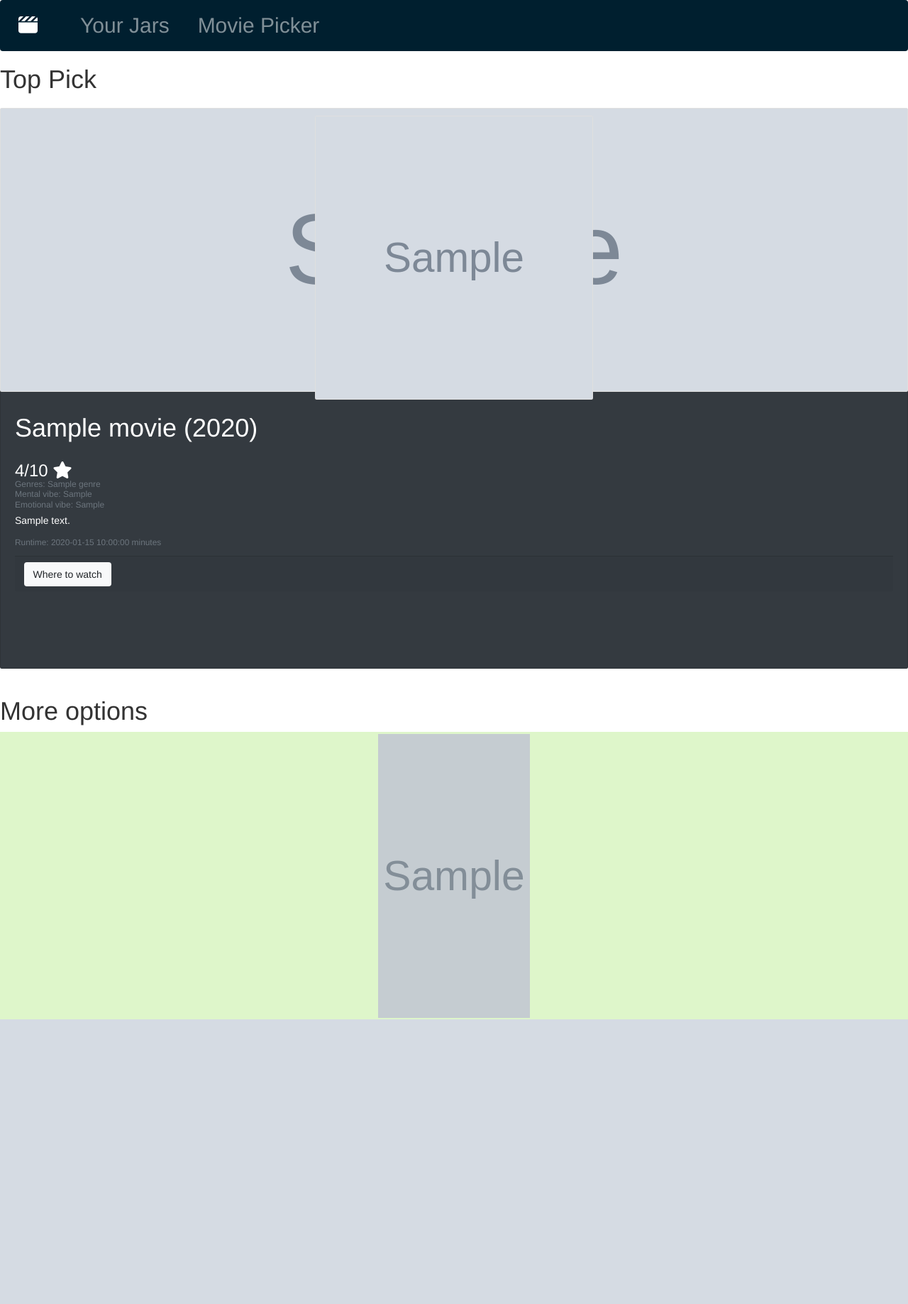
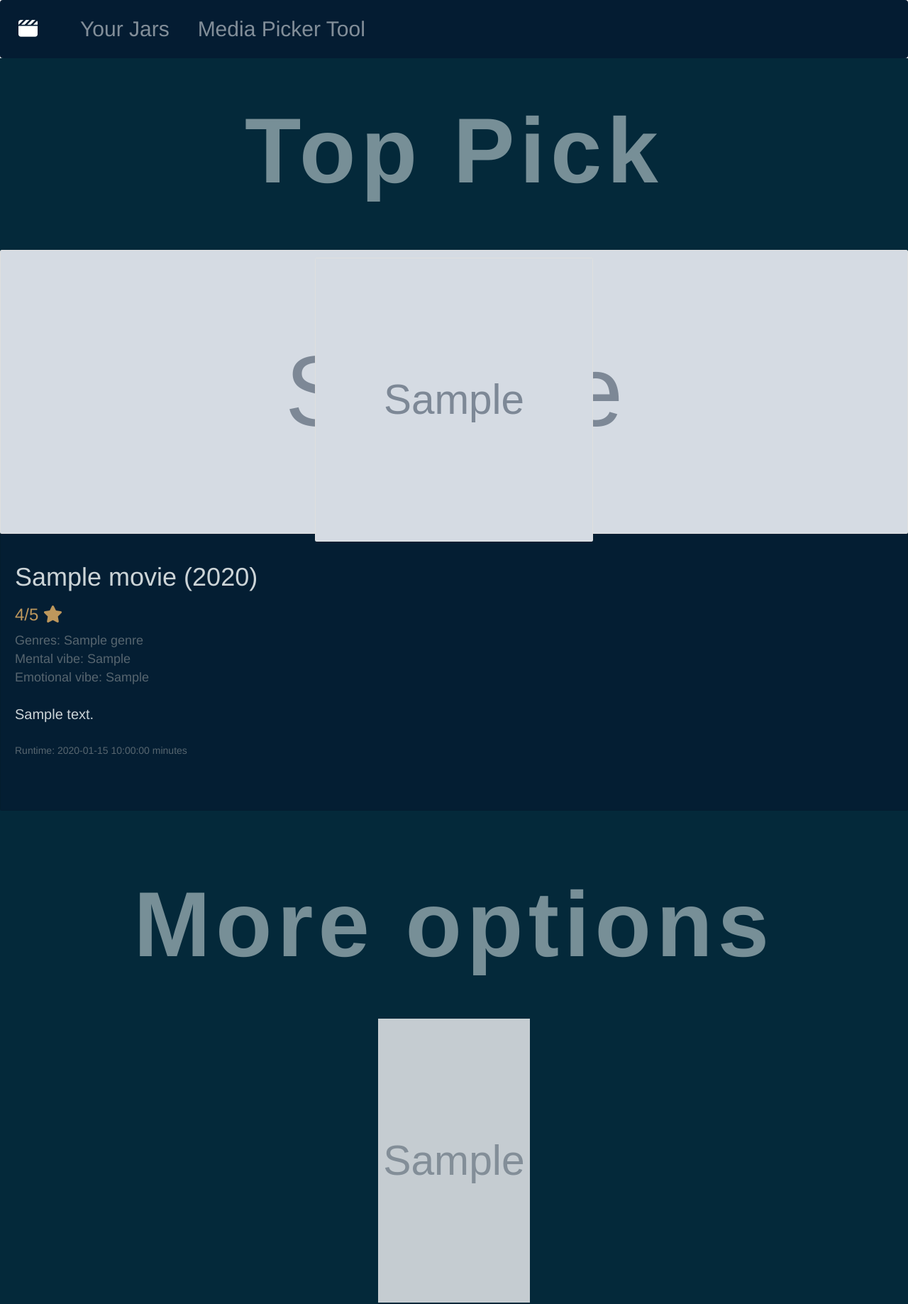
Before and after one commit to anagelberg/movie-picker, a Flask app: template templates/movie_picker.html in a window 1280 px wide. Shown: the whole page at 71% size. Before the commit the page ends 1436 px from the top, so only its background shows below. Run offline with Flask 3, Linux system fonts and the light colour scheme; the template is opened without the code that fills it: values that come from a table or form of the project are taken from there, most other values are stand-ins (such as "Sample title", 1, 10 or a date in 2020); grey boxes marked "Sample" are stand-in pictures; parts of the project's set-up code (start-up, migrations or seed data) failed here and were passed over; some libraries are stand-ins or nearby versions.

Commit message:
Finish styling

```diff
--- a/main.py
+++ b/main.py
@@ -2,20 +2,7 @@ from flask import render_template, redirect, url_for, request
 from app import db, Movie, MovieList, app
 from manager import DbManager, SearchManager
 import subprocess
-import os
 
-# NECESSARY
-# TODO: (begin_) Make PRETTY
-
-# Nice-to-haves
-# TODO: talk to letterboxd
-
-# When ready to publish: FRIDAY
-# TODO: Requirements file
-# TODO: Make comments on code
-# TODO: Make instructional README / best practice for launch
-# TODO: Download on Jesse's computer
-# TODO: Add to Portfolio :)
 
 # db.drop_all()
 db.create_all()
@@ -154,8 +141,6 @@ def delete_movie_list(watchlist_id):
 
 @app.route("/movie_jar", methods=["GET", "POST"])
 def movie_jar():
-    # TODO: make max runtime dynamic
-    # TODO: add genres into it
     db_manager.get_data(all_movies=Movie.query.all(), all_watchlists=MovieList.query.all())
     if request.method == "POST":
         db_manager.filter_movies(request.form)
@@ -163,10 +148,10 @@ def movie_jar():
                                movies=db_manager.filtered_movies)
     return render_template("movie_picker.html",
                            genres=db_manager.all_genres,
-                           watchlists=db_manager.all_watchlists)
-
-
-
+                           watchlists=db_manager.all_watchlists,
+                           ave_runtime=round(sum(db_manager.all_runtimes) / len(db_manager.all_runtimes)),
+                           max_runtime=max(db_manager.all_runtimes),
+                           min_runtime=min(db_manager.all_runtimes))
 
 
 if __name__ == '__main__':
--- a/manager.py
+++ b/manager.py
@@ -12,6 +12,7 @@ class DbManager:
         self.all_watchlists = None
         self.movie_to_update = None
         self.all_id_list = []
+        self.all_runtimes = None
 
     def get_data(self, all_movies, all_watchlists):
         for movie in all_movies:
@@ -19,6 +20,7 @@ class DbManager:
                 if genre.strip() not in self.all_genres:
                     self.all_genres.append(genre.strip())
         self.all_watchlists = [li.name for li in all_watchlists]
+        self.all_runtimes = [movie.run_time for movie in all_movies]
 
     def filter_movies(self, form_data):
         from app import Movie, MovieList
@@ -92,7 +94,6 @@ class SearchManager:
         elif self.media_data['belongs_to_collection']:
             self.media_data["poster_url"] = self.media_data['belongs_to_collection']['poster_path']
         else:
-            # TODO: make a placeholder?
             self.media_data["poster_url"] = None
 
         genre_list = [genre["name"] for genre in self.media_data["genres"]]
--- /dev/null
+++ b/static/css/card-styles.css
@@ -0,0 +1,94 @@
+.card {
+	 background-color: #939F9A;
+	 cursor: pointer;
+	 width: calc(33% - 3rem);
+	 min-width: calc(33% - 3rem);
+	 height: 400px;
+	 min-height: 400px;
+	 perspective: 1000px;
+	 margin: 1rem auto;
+	 position: relative;
+}
+
+ @media screen and (max-width: 800px) {
+	 .card {
+		 width: calc(50% - 3rem);
+	}
+}
+ @media screen and (max-width: 500px) {
+	 .card {
+		 width: 100%;
+	}
+}
+
+ .front, .back, .top-pick {
+	 display: flex;
+	 background-position: center;
+	 background-size: cover;
+	 text-align: center;
+	 justify-content: center;
+	 align-items: center;
+	 position: absolute;
+	 height: 100%;
+	 width: 100%;
+	 -webkit-backface-visibility: hidden;
+	 backface-visibility: hidden;
+	 transform-style: preserve-3d;
+	 transition: ease-in-out 600ms;
+}
+ .front, .top-pick, .add_movie {
+	 background-size: cover;
+	 padding: 0rem;
+	 font-size: 1.618rem;
+	 font-weight: 600;
+	 overflow: hidden;
+}
+ .front:before {
+	 position: absolute;
+	 display: block;
+	 content: '';
+	 top: 0;
+	 left: 0;
+	 right: 0;
+	 bottom: 0;
+	 background-color: #939F9A;
+	 opacity: 0.25;
+	 z-index: -1;
+}
+
+ .card:hover .front {
+	 transform: rotateY(180deg);
+}
+ .card:nth-child(even):hover .front {
+	 transform: rotateY(-180deg);
+}
+ .back {
+	 background: #fff;
+	 transform: rotateY(-180deg);
+	 padding: 0 1rem;
+}
+ .card:hover .back {
+	 transform: rotateY(0deg);
+}
+ .card:nth-child(even) .back {
+	 transform: rotateY(180deg);
+}
+ .card:nth-child(even):hover .back {
+	 transform: rotateY(0deg);
+}
+
+.card-horizontal {
+  display: flex;
+  flex: 1 1 auto;
+}
+
+
+.card-horizontal img {
+    height:100%;
+    width:100%;
+    overflow:hidden;
+}
+
+.card-horizontal .card-body {
+    padding:0;
+}
--- a/static/css/styles.css
+++ b/static/css/styles.css
@@ -1,20 +1,12 @@
-
- .content {
-	 display: flex;
-	 margin: 0;
-	 justify-content: center;
-	 align-items: center;
-	 flex-wrap: wrap;
+html, body, .container, .background {
+    background-color: #04293A;
 }
 
+.container {
+    margin: 0;
+}
 
- p.overview {
-	 font-size: 12px;
-	 height: 100px;
-	 width: 100%;
-	 overflow: hidden;
-	 text-overflow: ellipsis;
-}
+/* headings */
  .heading {
 	 width: 100%;
 	 font-weight: 900;
@@ -22,168 +14,88 @@
 	 letter-spacing: 0.1ch;
 	 line-height: 2;
 	 padding-bottom: 0;
-	 margin: 1rem 0 1rem auto;
+	 margin: 3rem 0 3rem auto;
 }
 
 .my-top-header {
-    background-color: #001F2F;
-    opacity: .9;
+    background-color: #04293A;
     padding: 20px 0 0;
     margin: 0;
 }
 
 .big-heading {
     font-size: 13rem;
-    color: #6F6A95;
+    color: #778f97;
     font-style: bold;
     text-align: center;
     justify-content: center;
     margin:0;
 }
 
-
-
- .description {
-	 width: 100%;
-	 margin-top: 0;
-	 margin-left: 1rem;
-	 margin-bottom: 3rem;
-}
-
-.delete-button {
-    margin: 2rem;
-}
-
-
- .card {
-	 background-color: #939F9A;
-	 cursor: pointer;
-	 width: calc(33% - 3rem);
-	 min-width: calc(33% - 3rem);
-	 height: 400px;
-	 min-height: 400px;
-	 perspective: 1000px;
-	 margin: 1rem auto;
-	 position: relative;
-}
- @media screen and (max-width: 800px) {
-	 .card {
-		 width: calc(50% - 3rem);
-	}
-}
- @media screen and (max-width: 500px) {
-	 .card {
-		 width: 100%;
-	}
-}
-
-.form-check-label{
-       padding-left: 2rem;
-}
-
-
- .front, .back, .top-pick {
-	 display: flex;
-	 background-position: center;
-	 background-size: cover;
-	 text-align: center;
-	 justify-content: center;
-	 align-items: center;
-	 position: absolute;
-	 height: 100%;
-	 width: 100%;
-	 -webkit-backface-visibility: hidden;
-	 backface-visibility: hidden;
-	 transform-style: preserve-3d;
-	 transition: ease-in-out 600ms;
-}
- .front, .top-pick, .add_movie {
-	 background-size: cover;
-	 padding: 0rem;
-	 font-size: 1.618rem;
-	 font-weight: 600;
-	 overflow: hidden;
-}
- .front:before {
-	 position: absolute;
-	 display: block;
-	 content: '';
-	 top: 0;
-	 left: 0;
-	 right: 0;
-	 bottom: 0;
-	 background-color: #939F9A;
-	 opacity: 0.25;
-	 z-index: -1;
-}
-
-.add_movie {
-    opacity: .5;
-	z-index: -1;
-	border-style: dashed;
-	color: #000000;
-    display: flex;
-	text-align: center;
-	justify-content: center;
-	align-items: center;
-	position: absolute;
-	height: 100%;
-	width: 100%;
-}
-
-.add_movie:hover {
-    opacity: 1;
-    background-color: #f1f1f1;
-}
-
-
- .card:hover .front {
-	 transform: rotateY(180deg);
-}
- .card:nth-child(even):hover .front {
-	 transform: rotateY(-180deg);
-}
- .back {
-	 background: #fff;
-	 transform: rotateY(-180deg);
-	 padding: 0 1rem;
-}
- .card:hover .back {
-	 transform: rotateY(0deg);
-}
- .card:nth-child(even) .back {
-	 transform: rotateY(180deg);
-}
- .card:nth-child(even):hover .back {
-	 transform: rotateY(0deg);
-}
-
-
-.card-horizontal {
-  display: flex;
-  flex: 1 1 auto;
+.minor_page_heading, .page_text, hr {
+    color: #778f97;
 }
 
 
 
-
-.card-horizontal img {
-    height:100%;
-    width:100%;
-    overflow:hidden;
+/* buttons */
+.btn {
+    background-color: #ECB365;
+    color: c;
 }
 
-.card-horizontal .card-body {
-    padding:0;
+.btn:hover, .btn:disabled{
+    background-color: #064663;
 }
 
-.container.add {
-    margin-top: 40px;
-    margin-bottom: 20px;
+.modal-btn{
+    background-color: #064663;
+    color: #fff;
+    margin: 2rem 0;
+    padding: 2rem;
 }
-.container-fluid {
- background-color: #DEF6CA;
- margin: 0;
+
+.modal-btn:hover, .modal-btn:disabled{
+    background-color: #ECB365;
+}
+
+/* delete movie jar button */
+.delete-button {
+    color: #064663;
+    font-size: 4rem;
+    margin: 3rem;
+}
+
+.delete-button:hover {
+    color: #ECB365;
+}
+
+
+/* navbar */
+.my_navbar {
+    background-color: #041C32;
+    margin: 0;
+    padding: 10px;
+}
+
+
+/* card display text */
+.card-buttons {
+    position: absolute;
+    right: 20px;
+    top: 20px;
+}
+
+.rating_display {
+    color: #ECB365;
+}
+
+.title {
+	 font-weight: bold;
+	 font-size: 2rem;
+}
+.run_time {
+    font-size:1rem;
 }
 
 .icon-button {
@@ -195,50 +107,59 @@
     color: #001F2F;
 }
 
-.card-buttons {
-    position: absolute;
-    right: 20px;
-    top: 20px;
+ p.overview {
+	 font-size: 12px;
+	 height: 80px;
+	 width: 100%;
+	 overflow: hidden;
+	 text-overflow: ellipsis;
+}
+
+.top-pick-card {
+    opacity: 0.8;
+    top:-20px;
+    z-index:0;
+    overflow:hidden;
+    background-color: #041C32;
+
 }
 
 
-
-
-
-
-.my_navbar {
-    background-color: #001F2F;
-    margin: 0;
-    padding: 10px;
+/* add movie card */
+.add_movie {
+    opacity: .5;
+	border-style: dashed;
+	color: #04293A;
+    /*display: flex;*/
+	text-align: center;
+	justify-content: center;
+	align-items: center;
+	position: absolute;
+	padding: 30px;
+	height: 100%;
+	width: 100%;
 }
 
-
-
-.rating_display {
-    color: #E4BB23;
-}
-.review {
-    font-style: italic;
-}
- .movie_gens {
-	 font-size: 11.5px;
-}
- .title {
-	 font-weight: bold;
-	 font-size: 1.1rem;
+.add_movie:hover, .new-movie-jar-button:hover {
+    background-color: #ECB365;
+    opacity: 1;
+    color: #000;
 }
 
-.run_time {
-    font-size:.7rem;
-}
- .release_date {
-	 font-weight: normal;
+.add_mp_circle{
+    text-align: center;
+    position: absolute;
+    top: 50%;
+    left: 0;
+    right: 0;
+    margin: auto;
+    transform: translateY(-50%);
 }
 
+/* COLLAPSIBLE */
 
-/* Style the button that is used to open and close the collapsible content */
-.collapsible {
-  background-color: #001F2F;
+.collapsible, .new-movie-jar-button { /* button styling */
+  background-color: #041C32;
   color: #778f97;
   cursor: pointer;
   padding: 20px 70px;
@@ -250,37 +171,50 @@
   font-size: 3rem;
 }
 
-/* Add a background color to the button if it is clicked on (add the .active class with JS), and when you move the mouse over it (hover) */
-.active, .collapsible:hover {
-  opacity: 0.9;
+
+.new-movie-jar-button {
+    background-color: #fff;
+    border-style: dashed;
+    opacity: 0.85;
 }
 
-/* Style the collapsible content. Note: hidden by default */
+
+.active, .collapsible:hover{ /* hover color change */
+  background-color: #064663;
+}
+
+
 .content {
-  padding: 0;
-  max-height: 0;
-  overflow: hidden;
-  transition: max-height 0.2s ease-out;
+	 display: flex;
+	 margin: 0;
+	 justify-content: center;
+	 align-items: center;
+	 flex-wrap: wrap;
+	 padding: 0;
+     max-height: 0;
+     overflow: hidden;
+     transition: max-height 0.2s ease-out;
 }
 
 .collapsible:after {
-  content: '\02795'; /* Unicode character for "plus" sign (+) */
+  content: '\02795'; /* Unicode (+) */
   font-size: 3rem;
   float: right;
   margin-left: 5px;
 }
 
 .active:after {
-  content: "\2796"; /* Unicode character for "minus" sign (-) */
+  content: "\2796"; /* Unicode (-) */
 }
 
-
+/* star rating form */
 .rating {
   display: inline-block;
   position: relative;
   height: 50px;
   line-height: 50px;
   font-size: 50px;
+  margin:0;
 }
 
 .rating label {
@@ -328,15 +262,38 @@
 }
 
 .rating label:last-child .icon {
-  color: #000;
+  color: #041C32;
 }
 
 .rating:not(:hover) label input:checked ~ .icon,
 .rating:hover label:hover input ~ .icon {
-  color: #09f;
+  color: #ECB365;
 }
 
 .rating label input:focus:not(:checked) ~ .icon:last-child {
-  color: #000;
-  text-shadow: 0 0 5px #09f;
+  color: #041C32;
+  text-shadow: 0 0 5px #ECB365;
 }
+
+
+/* other */
+.form-group {
+    margin: 30px 0;
+}
+
+hr {
+    margin:30px;
+}
+
+.form-check-label{
+       padding-left: 2rem;
+}
+
+.container.add {
+    margin-top: 40px;
+    margin-bottom: 20px;
+}
+.container-fluid {
+ background-color: #04293A;
+ margin: 0;
+}
--- a/templates/header.html
+++ b/templates/header.html
@@ -6,9 +6,9 @@
   <link rel="stylesheet" href="https://cdn.jsdelivr.net/npm/bootstrap@4.0.0/dist/css/bootstrap.min.css" integrity="sha384-Gn5384xqQ1aoWXA+058RXPxPg6fy4IWvTNh0E263XmFcJlSAwiGgFAW/dAiS6JXm" crossorigin="anonymous">
   <script src="https://kit.fontawesome.com/998dc97c92.js" crossorigin="anonymous"></script>
   <link rel="stylesheet" href="https://cdnjs.cloudflare.com/ajax/libs/font-awesome/5.14.0/css/all.min.css" integrity="sha512-1PKOgIY59xJ8Co8+NE6FZ+LOAZKjy+KY8iq0G4B3CyeY6wYHN3yt9PW0XpSriVlkMXe40PTKnXrLnZ9+fkDaog==" crossorigin="anonymous" />
+<link rel="stylesheet" href="{{ url_for('static', filename='css/card-styles.css') }}">
+<link rel="stylesheet" href="https://stackpath.bootstrapcdn.com/bootstrap/4.5.0/css/bootstrap.min.css">
 <link rel="stylesheet" href="{{ url_for('static', filename='css/styles.css') }}">
-<link rel="stylesheet" href="https://stackpath.bootstrapcdn.com/bootstrap/4.5.0/css/bootstrap.min.css">
-
 {% endblock %}
 
 {% block scripts %}
@@ -33,7 +33,7 @@
         <a class="nav-link" style="font-size: 3rem; padding: 2rem;" href="{{ url_for('home') }}">Your Jars</a>
       </li>
       <li class="nav-item">
-        <a class="nav-link" style="font-size: 3rem; padding: 2rem; " href="{{ url_for('movie_jar')}}">Movie Picker</a>
+        <a class="nav-link my-nav-link" style="font-size: 3rem; padding: 2rem; " href="{{ url_for('movie_jar')}}">Media Picker Tool</a>
       </li>
       </li>
     </ul>
--- a/templates/movie_picker.html
+++ b/templates/movie_picker.html
@@ -6,76 +6,78 @@
 {% endblock %}
 
 {% block content %}
+<div class="background">
+
+
 {% if not movies %}
 <!-- Modal -->
 <div id="filter_modal" class="modal fade">
     <div class="modal-dialog">
         <div class="modal-content">
             <div class="modal-header">
-                <h5 class="modal-title">Movie options</h5>
-                <button type="button" class="close" data-dismiss="modal">&times;</button>
+                <h3 class="modal-title">Select Filtering Options</h3>
+                <button type="button" class="close" data-dismiss="modal" aria-label="Close">
+                    <span aria-hidden="true">&times;</span></button>
             </div>
             <div class="modal-body">
-                <p>Select options to include for a movie you'd like to watch. </p>
                 <form action="{{ url_for('movie_jar') }}" method="post">
                     <!-- Dropdown: available movie lists -->
-
                     <div class="form-group">
-                        <label for="movie_list_dropdown">Select Watchlist:</label>
-                        <select class="form-control" name="movie_list_dropdown" id="movie_list_dropdown">
+                        <legend>Select Watchlist:</legend>
+                        <select class="form-control" style="padding: 3px;" name="movie_list_dropdown" id="movie_list_dropdown">
                             {% for watchlist in watchlists %}
                             <option>{{ watchlist }}</option>
                             {%endfor%}
                         </select>
                     </div>
                     <!-- Max runtime (minutes) -->
-                    <div>
-                        <label for="max_runtime_slider">Max Runtime (mins): </label>
-                        <input type="range" name="max_runtime" value="300" min="20" max="300"
+                    <div class="form-group">
+                        <legend>Max Runtime (mins): </legend>
+                        <input class="form_accent" type="range" name="max_runtime" value="{{ave_runtime}}" min="{{min_runtime}}" max="{{max_runtime}}"
                                oninput="this.nextElementSibling.value = this.value" id="max_runtime_slider">
-                        <output>120</output>
+                        <output>{{ave_runtime}}</output>
                     </div>
                     <!-- Emotional Vibe -->
                     <div class="form-group">
-                        <label>Emotional Vibe</label>
+                        <legend>Emotional Vibe:</legend>
                         <div class="form-check">
-                            <input type="checkbox" name="emotional_vibe" value="Heavy-hearted" checked
+                            <input class="form_accent" type="checkbox" name="emotional_vibe" value="Heavy-hearted" checked
                                    id="heavy-hearted_check">
                             <label class="form-check-label" for="heavy-hearted_check">Heavy-hearted</label>
                         </div>
                         <div class="form-check">
-                            <input type="checkbox" name="emotional_vibe" value="Neutral" checked
+                            <input class="form_accent" type="checkbox" name="emotional_vibe" value="Neutral" checked
                                    id="emotionally_neutral_check">
                             <label class="form-check-label" for="emotionally_neutral_check">Neutral</label>
                         </div>
                         <div class="form-check">
-                            <input type="checkbox" name="emotional_vibe" value="Lighthearted" checked
+                            <input class="form_accent" type="checkbox" name="emotional_vibe" value="Lighthearted" checked
                                    id="lighthearted_check">
                             <label class="form-check-label" for="lighthearted_check">Lighthearted</label>
                         </div>
                     </div>
                     <!-- Mental Vibe -->
                     <div class="form-group">
-                        <label>Mental Vibe</label>
+                        <legend>Mental Vibe:</legend>
                         <div class="form-check">
-                            <input type="checkbox" name="mental_vibe" value="Thought-provoking" checked
+                            <input class="form_accent" type="checkbox" name="mental_vibe" value="Thought-provoking" checked
                                    id="thought-provoking_check">
                             <label class="form-check-label" for="thought-provoking_check">Thought-provoking</label>
                         </div>
                         <div class="form-check">
-                            <input type="checkbox" name="mental_vibe" value="Neutral" checked
+                            <input class="form_accent" type="checkbox" name="mental_vibe" value="Neutral" checked
                                    id="mentally_neutral_check">
                             <label class="form-check-label" for="mentally_neutral_check">Neutral</label>
                         </div>
                         <div class="form-check">
-                            <input type="checkbox" name="mental_vibe" value="Brainless" checked id="brainless_check">
+                            <input class="form_accent" type="checkbox" name="mental_vibe" value="Brainless" checked id="brainless_check">
                             <label class="form-check-label" for="brainless_check">Brainless</label>
                         </div>
                     </div>
                     <!-- Genres -->
 
                     <div class="form-group">
-                        <label for="genre-multiple-group">Select Genres:</label>
+                        <legend>Select Genres:</legend>
                         <select multiple class="form-control" name="genre_selection" id="genre-multiple-group">
                             {% for genre in genres %}
                             <option selected="selected">{{ genre }}</option>
@@ -83,8 +85,9 @@
                         </select>
                     </div>
 
-
-                    <button type="submit" class="btn btn-primary">Go</button>
+                    <div class="text-right">
+                    <button type="submit" class="btn modal-btn">Go!</button>
+                    </div>
                 </form>
             </div>
         </div>
@@ -94,7 +97,7 @@
 
 {% else %}
 <!-- Other content -->
-<h1>Top Pick</h1>
+<h1 class="heading big-heading">Top Pick</h1>
 <div class="card-group">
     <div class="card" style="z-index: 1;">
         <div class="top-pick top" style="background-image: url({{ movies[0].img_url }});">
@@ -106,47 +109,51 @@
     </div>
 </div>
 
-<div class="card text-white bg-dark w-100" style = "top:-20px; z-index:0; overflow:hidden;">
+<div class="card text-white w-100 top-pick-card" style = "">
   <div class="card-body" style="padding:2rem;">
-      <h1 class="card-title" style="padding:0;">{{ movies[0].title }} ({{movies[0].year }})</h1>
-       <div class="rating">
-            <h3 class="card-title">{{movies[0].pop_rating }}/10 <i class="fas fa-star star"></i></h3>
+      <h1 class="card-title" style="padding:0; margin-top: 3rem;">{{ movies[0].title }} ({{movies[0].year }})</h1>
+       <div class="rating_display">
+            <h3 class="card-title" style = "padding: 0 0 1rem 0;">{{movies[0].pop_rating }}/5 <i class="fas fa-star star"></i></h3>
            </div>
-            <h6 class="card-subtitle mb-2 text-muted">Genres: {{movies[0].genre}}</h6>
-           <h6 class="card-subtitle mb-2 text-muted">Mental vibe: {{movies[0].mental_vibe}}</h6>
-           <h6 class="card-subtitle mb-2 text-muted">Emotional vibe: {{movies[0].emotional_vibe}}</h6>
-    <p class="card-text">{{movies[0].description}}</p>
-      <p class="card-text"><small class="text-muted">Runtime: {{movies[0].run_time}} minutes</small></p>
-
-      <div class="card-footer">
-    <a class="btn btn-light" href="#" role="button">Where to watch</a> <!-- make work and make height dynamic -->
-  </div>
-
+            <h4 class="card-subtitle mb-3 text-muted">Genres: {{movies[0].genre}}</h4>
+           <h4 class="card-subtitle mb-3 text-muted">Mental vibe: {{movies[0].mental_vibe}}</h4>
+           <h4 class="card-subtitle mb-3 text-muted">Emotional vibe: {{movies[0].emotional_vibe}}</h4>
+    <h6 class="card-text" style="margin-top: 3rem; margin-bottom: 3rem; font-size: 2rem;">{{movies[0].description}}</h6>
+      <p class="card-text text-muted">Runtime: {{movies[0].run_time}} minutes</small></p>
   </div>
 </div>
 
 <!-- other options -->
-<h1>More options</h1>
+<h1 class="heading big-heading">More options</h1>
 
     <div class="container-fluid">
         <div class="row justify-content-center">
     {% for movie in movies[1:] %}
     <!-- one card -->
-    <div class="card col-xl-2 col-lg-3 col-md-4 col-sm-12 border-0 m-1">
+    <div class="card col-xl-2 col-lg-3 col-md-4 col-sm-12 border-0 m-1" style="background-color: #04293A;">
         <div class="front" style="background-image: url({{ movie.img_url }}); right:0px;">
         </div>
         <div class="back" style="right:0px; border-style:groove; border-width: 2px;">
             <div>
                 <div class="title">{{ movie.title }} <br></div>
-                <div class="rating">
-                    <label>{{ movie.pop_rating }}</label>
+
+
+                {% if movie.my_rating %}
+                <div class="rating_display">
+                    <label>Your Rating: {{ movie.my_rating }} / 5</label>
                     <i class="fas fa-star star"></i>
                 </div>
+                {% else %}
+                <div class="rating_display">
+                    <label>{{ movie.pop_rating }} / 5</label>
+                    <i class="fas fa-star star"></i>
+                </div>
+                {% endif %}
+
+
                 <p class="genre">{{ movie.emotional_vibe }} emotionally, {{ movie.mental_vibe }} mentally </p>
-                <p class="run_time">{{ movie.run_time }} minutes</p>
-                <p class="overview">
-                    {{ movie.description }}
-                </p>
+                <p class="overview"> {{ movie.description }}</p>
+                <p class="run_time text-muted">{{ movie.run_time }} minutes</p>
 
             </div>
         </div>
@@ -162,4 +169,5 @@
 
 
 {% endif %}
+    </div>
 {% endblock %}
```
Also changed, not shown: templates/add_movies_page.html (+34 -22 lines), templates/index.html (+36 -31 lines), templates/vibe_selector_template.html (+6 -6 lines), instance/movies.db.
